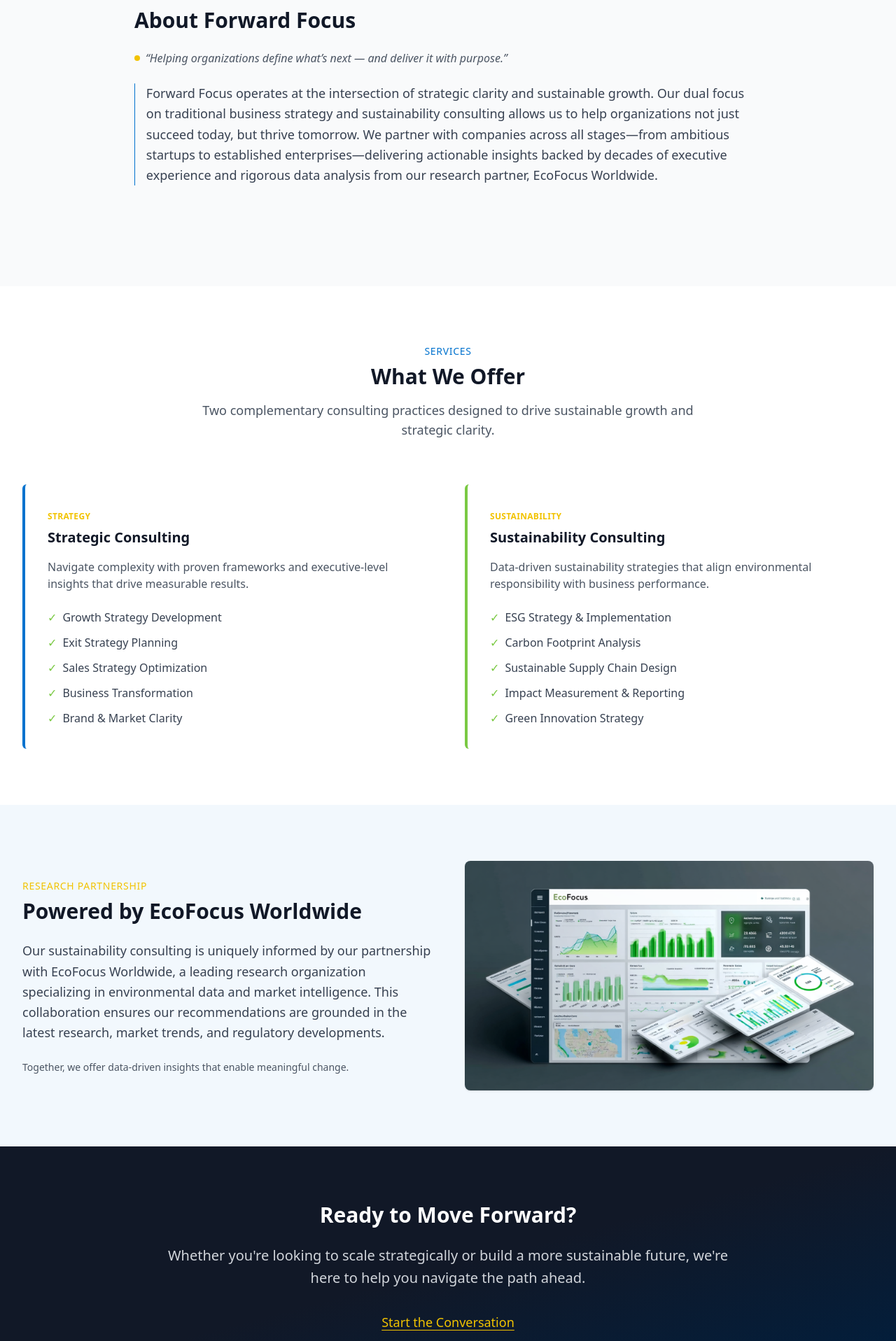
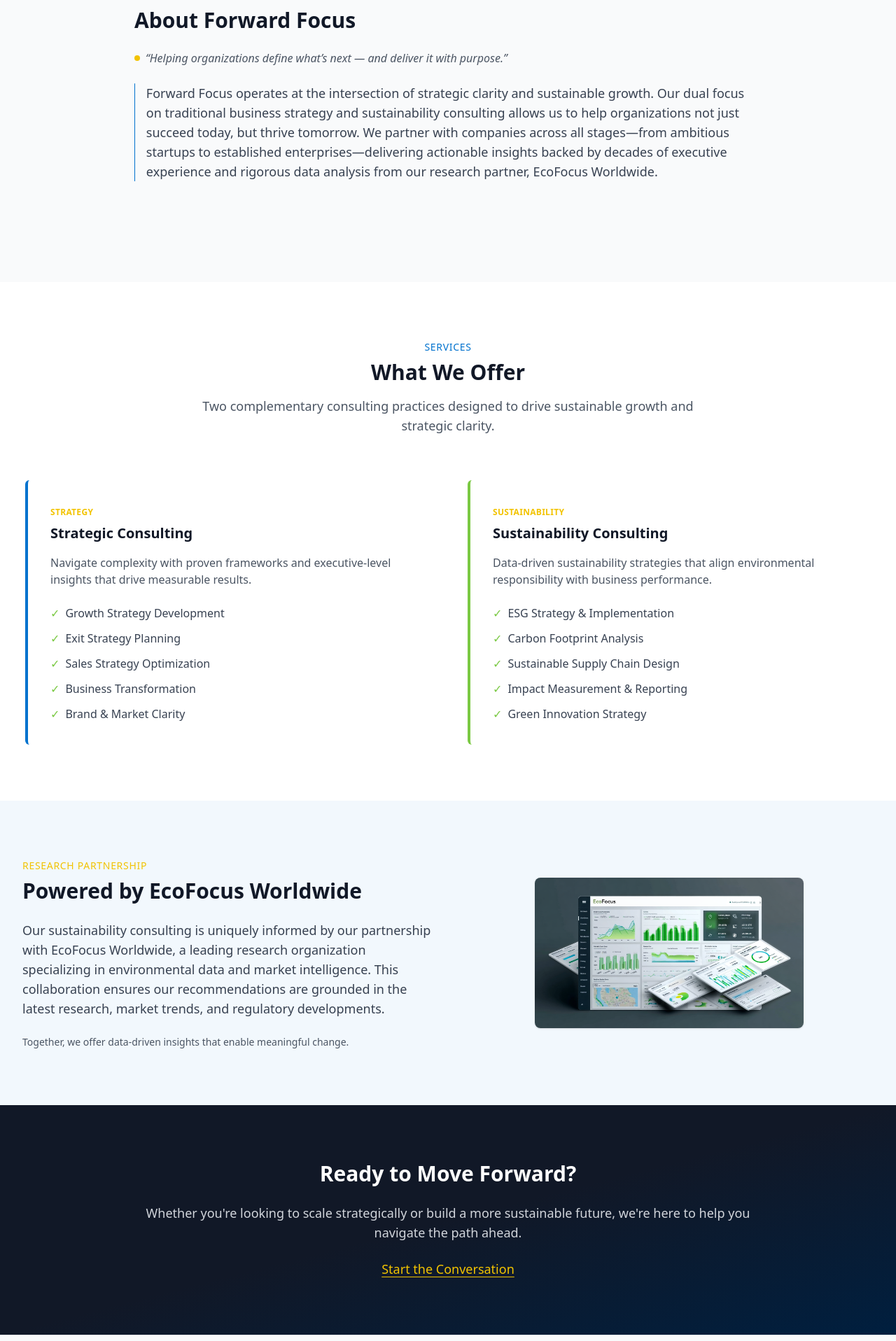
Before and after one commit to arif-wright/forward-focus, a Next.js app: page / in a window 1280 px wide. Shown: the part 784-2700 px from the top of the page at 70% size. Built offline with nearby package versions, Linux system fonts and the light colour scheme.

Commit message:
workingon mobile friendliness v1

```diff
--- a/app/page.tsx
+++ b/app/page.tsx
@@ -30,20 +30,20 @@
         {/* Content container */}
         <div className="relative z-10 max-w-7xl mx-auto px-4 sm:px-6 lg:px-8 w-full">
           <div className="grid grid-cols-1 lg:grid-cols-2 gap-12 items-center">
-            <div className="bg-white/80 backdrop-blur-md rounded-md p-8 shadow-md max-w-2xl">
+            <div className="bg-white/80 backdrop-blur-md rounded-md p-6 sm:p-8 shadow-md max-w-2xl">
               <div className="h-1 w-16 bg-[#F2C300] rounded-full mb-4"></div>
-              <h1 className="text-4xl lg:text-5xl font-bold text-gray-900 leading-tight mb-6">
+              <h1 className="text-3xl sm:text-4xl lg:text-5xl font-bold text-gray-900 leading-tight mb-6">
                 Strategy Backed by Experience.{' '}
                 <span className="text-[#007A33]">Sustainability Informed by Data.</span>
               </h1>
-              <p className="text-lg text-gray-700 leading-relaxed mb-6">
+              <p className="text-base sm:text-lg text-gray-700 leading-relaxed mb-6">
                 Forward Focus is a boutique consulting firm helping organizations navigate complexity,
                 define their next chapter, and align purpose with performance. From boardrooms to emerging brands,
                 we bring decades of hands-on business insight and a data-rich sustainability lens.
               </p>
               <Link
                 href="/contact"
-                className="text-[#0072CE] font-medium text-lg underline underline-offset-4 hover:text-[#005fa3] transition-colors"
+                className="text-[#0072CE] font-medium text-base sm:text-lg underline underline-offset-4 hover:text-[#005fa3] transition-colors"
               >
                 Let’s Talk
               </Link>
@@ -52,7 +52,6 @@
         </div>
       </section>
 
-
       {/* About Forward Focus */}
       <section className="py-20 bg-[#F9FAFB] border-t-4 border-[#F2C300]">
         <div className="max-w-7xl mx-auto px-4 sm:px-6 lg:px-8">
@@ -60,16 +59,16 @@
             <span className="inline-block mb-2 text-sm font-medium text-[#0072CE] uppercase tracking-wider">
               Who We Are
             </span>
-            <h2 className="text-3xl font-bold text-gray-900 mb-6">About Forward Focus</h2>
+            <h2 className="text-2xl sm:text-3xl font-bold text-gray-900 mb-6">About Forward Focus</h2>
             <div className="flex items-center mb-6">
               <div className="w-2 h-2 bg-[#F2C300] rounded-full mr-2" />
-              <p className="italic text-gray-600">
+              <p className="italic text-gray-600 text-sm sm:text-base">
                 “Helping organizations define what’s next — and deliver it with purpose.”
               </p>
             </div>
             <div className="flex gap-4">
               <div className="w-1 bg-[#0072CE] rounded-sm" />
-              <p className="text-lg text-gray-700 leading-relaxed">
+              <p className="text-base sm:text-lg text-gray-700 leading-relaxed">
                 Forward Focus operates at the intersection of strategic clarity and sustainable growth.
                 Our dual focus on traditional business strategy and sustainability consulting allows us to
                 help organizations not just succeed today, but thrive tomorrow. We partner with companies
@@ -89,23 +88,23 @@
             <span className="inline-block mb-2 text-sm font-medium text-[#0072CE] uppercase tracking-wider">
               Services
             </span>
-            <h2 className="text-3xl font-bold text-gray-900 mb-4">What We Offer</h2>
-            <p className="text-lg text-gray-600">
+            <h2 className="text-2xl sm:text-3xl font-bold text-gray-900 mb-4">What We Offer</h2>
+            <p className="text-base sm:text-lg text-gray-600">
               Two complementary consulting practices designed to drive sustainable growth and strategic clarity.
             </p>
           </div>
 
           <div className="grid grid-cols-1 lg:grid-cols-2 gap-12">
             {/* Strategic Consulting */}
-            <div className="border-l-4 border-[#0072CE] rounded-md p-8 hover:shadow-sm transition-shadow">
+            <div className="border-l-4 border-[#0072CE] rounded-md p-6 sm:p-8 hover:shadow-sm transition-shadow max-w-xl mx-auto">
               <span className="inline-block text-xs font-semibold text-[#F2C300] uppercase tracking-wide mb-2">
                 Strategy
               </span>
-              <h3 className="text-xl font-semibold text-gray-900 mb-4">Strategic Consulting</h3>
-              <p className="text-gray-600 mb-6">
+              <h3 className="text-lg sm:text-xl font-semibold text-gray-900 mb-4">Strategic Consulting</h3>
+              <p className="text-gray-600 mb-6 text-sm sm:text-base">
                 Navigate complexity with proven frameworks and executive-level insights that drive measurable results.
               </p>
-              <ul className="space-y-3 text-gray-700">
+              <ul className="space-y-3 text-gray-700 text-sm sm:text-base">
                 <li className="flex items-start"><span className="text-[#7AC943] mr-2">✓</span> Growth Strategy Development</li>
                 <li className="flex items-start"><span className="text-[#7AC943] mr-2">✓</span> Exit Strategy Planning</li>
                 <li className="flex items-start"><span className="text-[#7AC943] mr-2">✓</span> Sales Strategy Optimization</li>
@@ -115,15 +114,15 @@
             </div>
 
             {/* Sustainability Consulting */}
-            <div className="border-l-4 border-[#7AC943] rounded-md p-8 hover:shadow-sm transition-shadow">
+            <div className="border-l-4 border-[#7AC943] rounded-md p-6 sm:p-8 hover:shadow-sm transition-shadow max-w-xl mx-auto">
               <span className="inline-block text-xs font-semibold text-[#F2C300] uppercase tracking-wide mb-2">
                 Sustainability
               </span>
-              <h3 className="text-xl font-semibold text-gray-900 mb-4">Sustainability Consulting</h3>
-              <p className="text-gray-600 mb-6">
+              <h3 className="text-lg sm:text-xl font-semibold text-gray-900 mb-4">Sustainability Consulting</h3>
+              <p className="text-gray-600 mb-6 text-sm sm:text-base">
                 Data-driven sustainability strategies that align environmental responsibility with business performance.
               </p>
-              <ul className="space-y-3 text-gray-700">
+              <ul className="space-y-3 text-gray-700 text-sm sm:text-base">
                 <li className="flex items-start"><span className="text-[#7AC943] mr-2">✓</span> ESG Strategy & Implementation</li>
                 <li className="flex items-start"><span className="text-[#7AC943] mr-2">✓</span> Carbon Footprint Analysis</li>
                 <li className="flex items-start"><span className="text-[#7AC943] mr-2">✓</span> Sustainable Supply Chain Design</li>
@@ -139,12 +138,12 @@
       <section className="py-20 bg-[#0072CE]/5">
         <div className="max-w-7xl mx-auto px-4 sm:px-6 lg:px-8">
           <div className="grid grid-cols-1 lg:grid-cols-2 gap-12 items-center">
-            <div>
+            <div className="order-2 lg:order-1">
               <span className="inline-block mb-2 text-sm font-medium text-[#F2C300] uppercase tracking-wider">
                 Research Partnership
               </span>
-              <h2 className="text-3xl font-bold text-gray-900 mb-6">Powered by EcoFocus Worldwide</h2>
-              <p className="text-lg text-gray-700 leading-relaxed mb-6">
+              <h2 className="text-2xl sm:text-3xl font-bold text-gray-900 mb-6">Powered by EcoFocus Worldwide</h2>
+              <p className="text-base sm:text-lg text-gray-700 leading-relaxed mb-6">
                 Our sustainability consulting is uniquely informed by our partnership with EcoFocus Worldwide,
                 a leading research organization specializing in environmental data and market intelligence.
                 This collaboration ensures our recommendations are grounded in the latest research, market trends,
@@ -154,13 +153,13 @@
                 Together, we offer data-driven insights that enable meaningful change.
               </p>
             </div>
-            <div className="text-center">
+            <div className="order-1 lg:order-2 text-center">
               <Image
                 src="/images/07a5c41c-2a00-446b-8c30-f8f9a3bc2fbf_0.png"
                 alt="EcoFocus Research Dashboard"
                 width={500}
                 height={400}
-                className="rounded-lg shadow object-cover w-full h-auto"
+                className="rounded-lg shadow object-cover w-full max-w-sm mx-auto h-auto"
               />
             </div>
           </div>
@@ -168,16 +167,16 @@
       </section>
 
       {/* CTA Section */}
-      <section className="py-20 bg-gradient-to-br from-gray-900 via-gray-900 to-[#001F3F]">
-        <div className="max-w-4xl mx-auto px-4 sm:px-6 lg:px-8 text-center">
-          <h2 className="text-3xl font-bold text-white mb-6">Ready to Move Forward?</h2>
-          <p className="text-xl text-gray-300 mb-8 leading-relaxed">
+      <section className="py-16 sm:py-20 px-4 bg-gradient-to-br from-gray-900 via-gray-900 to-[#001F3F]">
+        <div className="max-w-4xl mx-auto text-center">
+          <h2 className="text-2xl sm:text-3xl font-bold text-white mb-4 sm:mb-6">Ready to Move Forward?</h2>
+          <p className="text-base sm:text-lg text-gray-300 mb-6 leading-relaxed">
             Whether you're looking to scale strategically or build a more sustainable future,
             we're here to help you navigate the path ahead.
           </p>
           <Link
             href="/contact"
-            className="text-[#F2C300] font-medium text-lg underline underline-offset-4 hover:text-yellow-400 transition-colors"
+            className="text-[#F2C300] font-medium text-base sm:text-lg underline underline-offset-4 hover:text-yellow-400 transition-colors"
           >
             Start the Conversation
           </Link>
--- a/components/Header.tsx
+++ b/components/Header.tsx
@@ -12,7 +12,7 @@
       <div className="max-w-7xl mx-auto flex items-center justify-between">
         {/* Logo + Tagline */}
         <div className="flex items-center gap-3">
-          <Image src="/images/forward-focus-logo.svg" alt="Forward Focus Logo" width={36} height={36} />
+          <Image src="/images/ff-logo.png" alt="Forward Focus Logo" width={36} height={36} />
           <div className="flex flex-col leading-tight">
             <h1 className="text-lg sm:text-xl font-bold text-gray-900">
               Forward<span className="text-[#00AEEF]">Focus</span>
```
